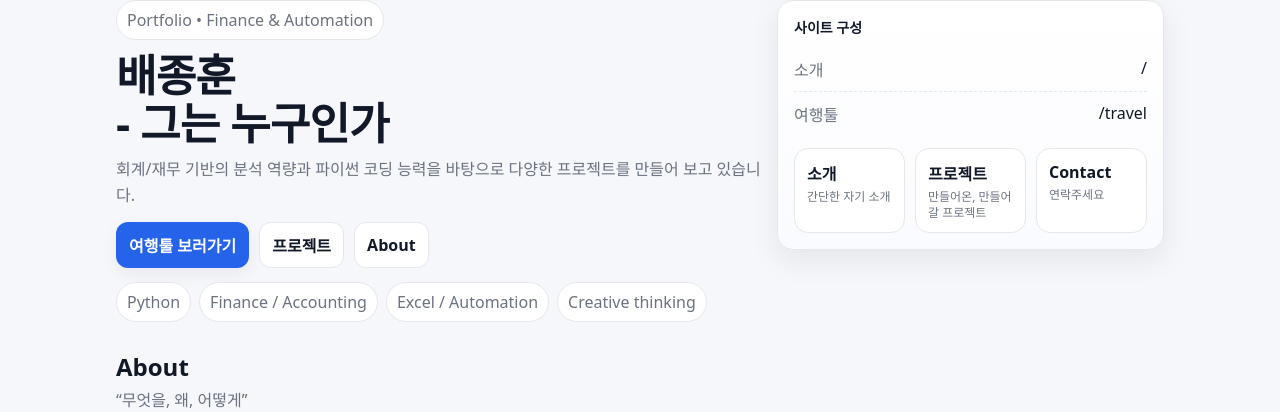
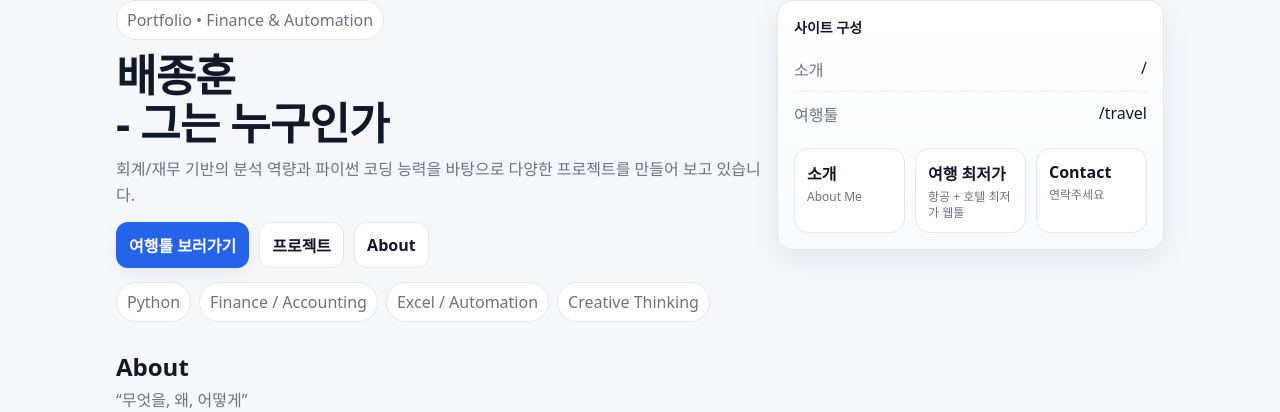
Before and after one commit to bae77777-afk/Flight_hotels, a Flask app: page / in a window 1280 px wide. Shown: the part 115-527 px from the top of the page. Run offline with Flask 2, Linux system fonts and the light colour scheme.

Commit message:
index.html에서 'Creative thinking'을 'Creative Thinking'으로 수정하고, '소개' 및 '프로젝트' 섹션의 내용을 'About Me'와 '여행 최저가'로 변경

```diff
--- a/templates/index.html
+++ b/templates/index.html
@@ -22,7 +22,7 @@
       <span class="chip">Python</span>
       <span class="chip">Finance / Accounting</span>
       <span class="chip">Excel / Automation</span>
-      <span class="chip">Creative thinking</span>
+      <span class="chip">Creative Thinking</span>
     </div>
   </div>
 
@@ -36,11 +36,11 @@
       <div class="mini-kpis">
         <div class="kpi">
           <div class="kpi-num">소개</div>
-          <div class="kpi-label">간단한 자기 소개</div>
+          <div class="kpi-label">About Me</div>
         </div>
         <div class="kpi">
-          <div class="kpi-num">프로젝트</div>
-          <div class="kpi-label">만들어온, 만들어갈 프로젝트</div>
+          <div class="kpi-num">여행 최저가</div>
+          <div class="kpi-label">항공 + 호텔 최저가 웹툴</div>
         </div>
         <div class="kpi">
           <div class="kpi-num">Contact</div>
```
